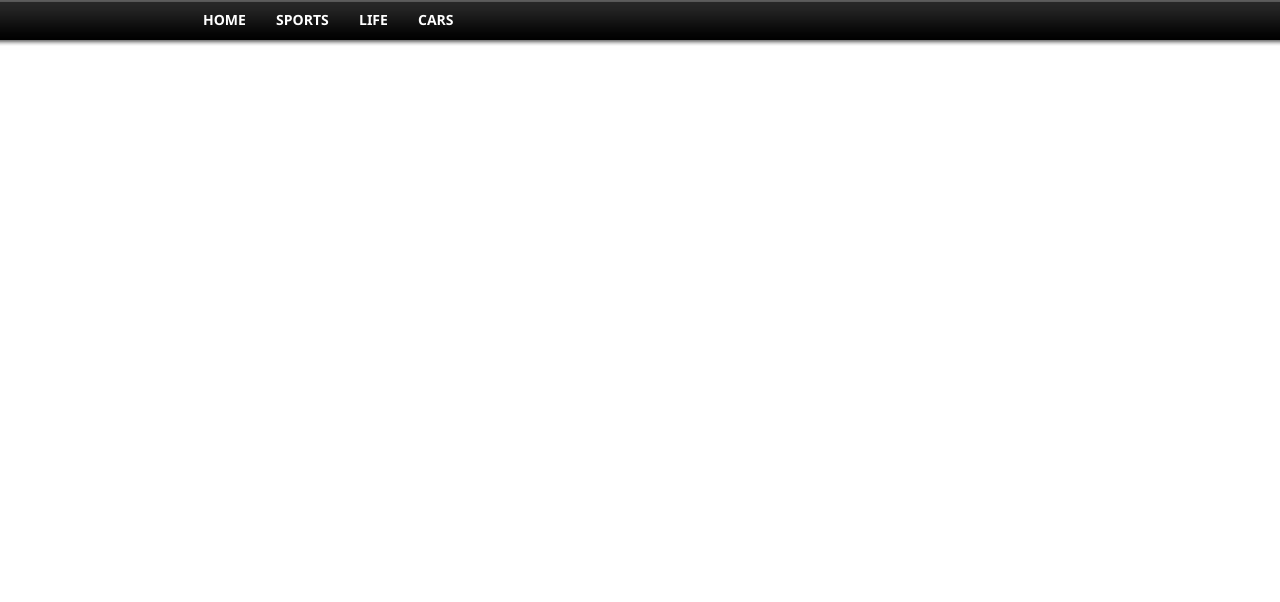
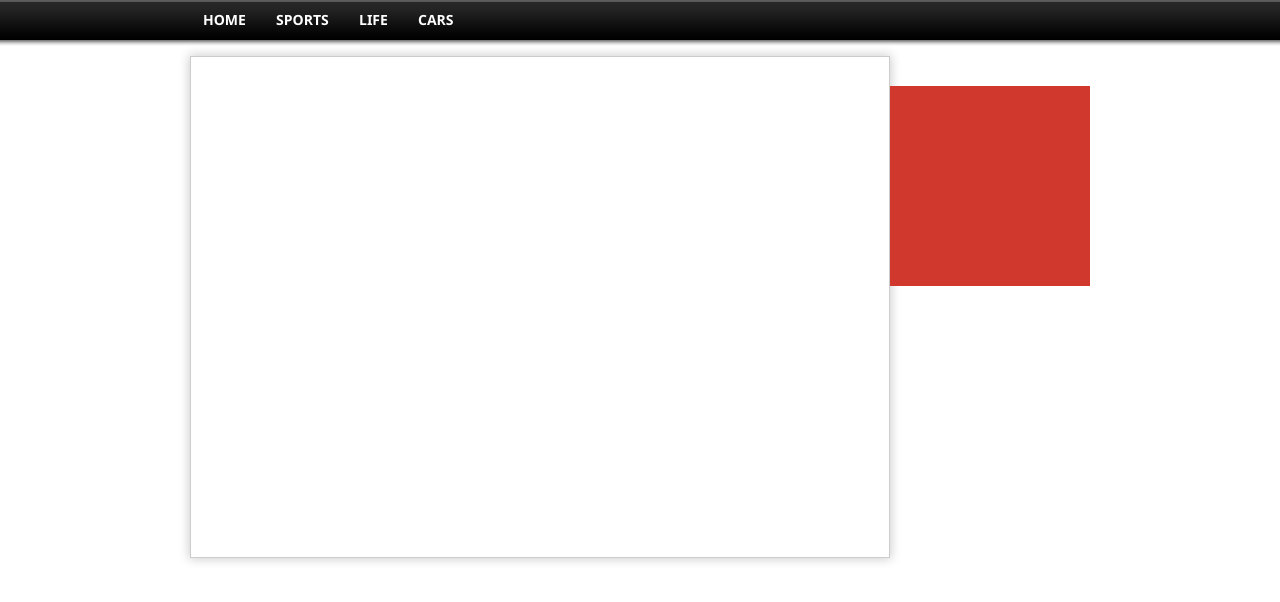
Before and after one commit to andrefreitas/feup-ltw-socialnews, a PHP site: page /template.html in a window 1280 px wide. Shown: the part 142-744 px from the top of the page. Run offline with PHP 8.4, Linux system fonts and the light colour scheme.

Commit message:
Added the body and a sidebar scheleton

```diff
--- a/css/template.css
+++ b/css/template.css
@@ -188,3 +188,29 @@
 	margin:0 auto;
 	float: right;
 }
+
+#main{
+	margin-top:10px;
+}
+
+.news{
+	margin:0 auto;
+	float:left;
+	width: 698px;
+	min-height:500px;
+	border:solid 1px #CCC;
+	box-shadow: 0px 0px 10px 1px rgba(0, 0, 0, .2);
+}
+.sidebar{
+	margin:0 auto;
+	float:left;
+	width: 200px;
+	min-height:500px;
+}
+
+.user{
+	width: 200px;
+	height: 200px;
+	margin-top:30px;
+	background: #d1382d;
+}
--- a/install/server.sql
+++ b/install/server.sql
@@ -42,6 +42,7 @@ drop table if exists news;
 create table news(
 	id integer primary key autoincrement,
 	title text,
+	thumbnail text,
 	datePosted date,
 	timePosted text,
 	content text,
--- a/template.html
+++ b/template.html
@@ -33,5 +33,16 @@
             </div>
         </div>
 
+        <div id="main">
+        	<div class="container">
+            	<div class="news">
+                </div>
+                <div class="sidebar">
+                	<div class="user">
+                    </div>
+                </div>
+            </div>
+        </div>
+
     </body>
 </html>
```
